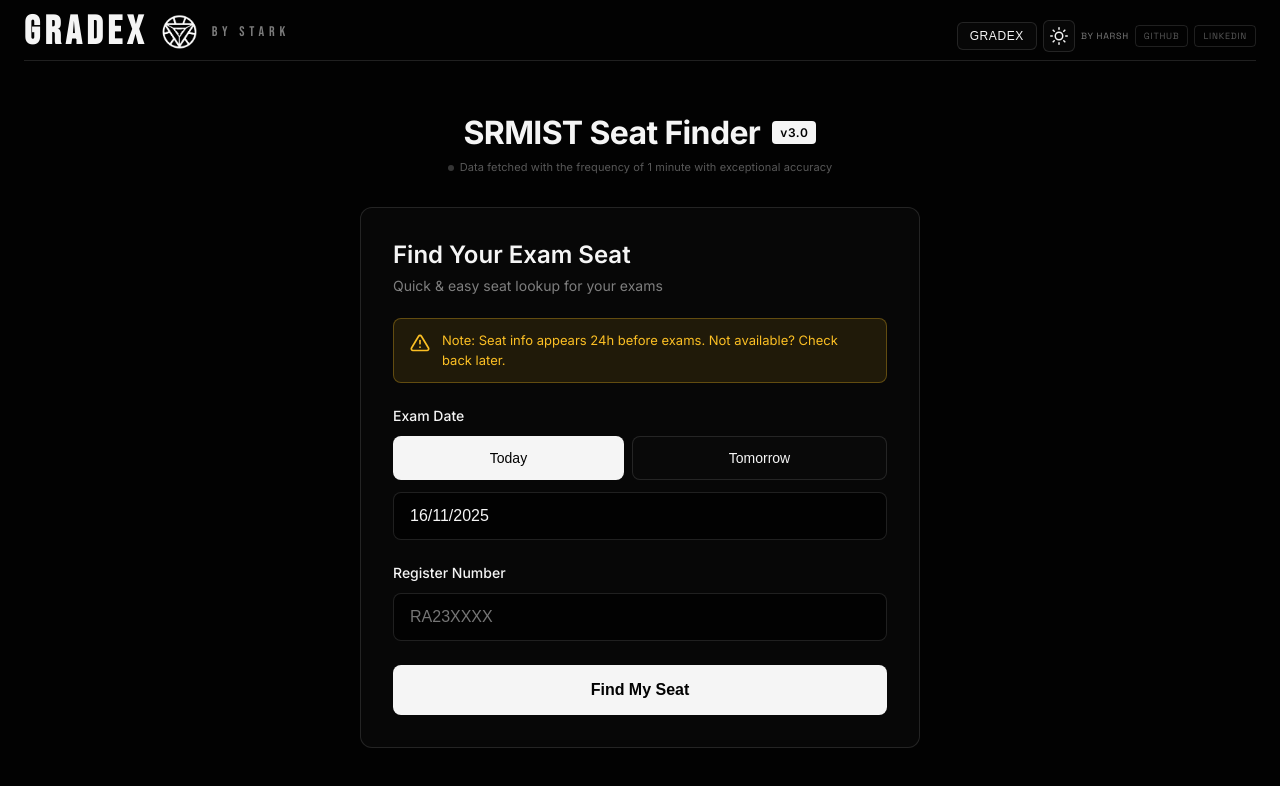
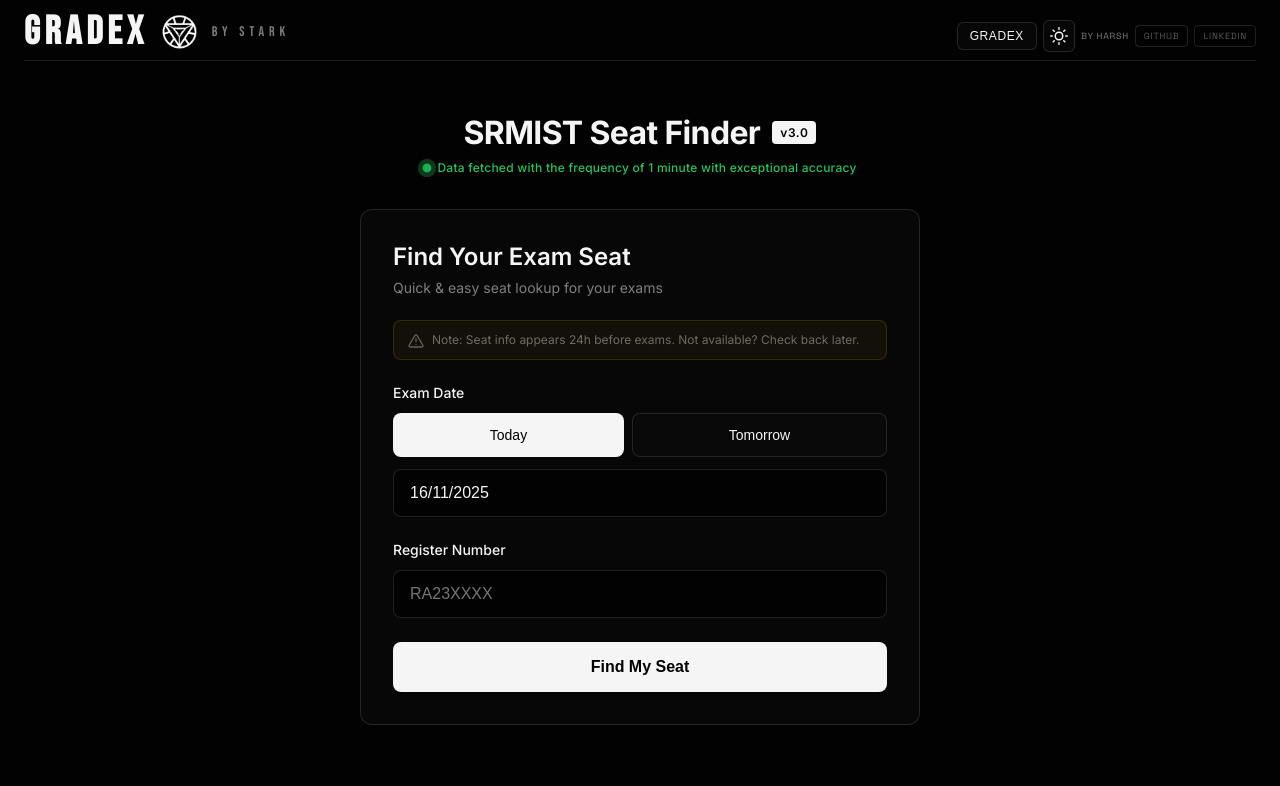
Before and after one commit to StarkAg/GradeX, a React (Vite) app: page / in a window 1280 px wide. Shown: the top 786 px of the page. Built offline with nearby package versions, Linux system fonts and the light colour scheme.

Commit message:
Make warning note less highlighted: reduce opacity, use subtle colors

```diff
--- a/src/components/SeatFinder.jsx
+++ b/src/components/SeatFinder.jsx
@@ -439,22 +439,22 @@ export default function SeatFinder() {
                 marginTop: '8px',
                 flexWrap: 'wrap',
                 maxWidth: '100%',
-                padding: '0 clamp(10px, 3vw, 20px)',
-                opacity: 0.7
+                padding: '0 clamp(10px, 3vw, 20px)'
               }}>
                 <div style={{
-                  width: '6px',
-                  height: '6px',
+                  width: '8px',
+                  height: '8px',
                   borderRadius: '50%',
-                  background: 'var(--text-secondary)',
-                  flexShrink: 0,
-                  opacity: 0.6
+                  background: '#22c55e',
+                  animation: 'livePulse 2s ease-in-out infinite',
+                  boxShadow: '0 0 0 0 rgba(34, 197, 94, 0.7)',
+                  flexShrink: 0
                 }}></div>
                 <span style={{
-                  fontSize: 'clamp(9px, 2.2vw, 11px)',
-                  fontWeight: 400,
-                  color: 'var(--text-secondary)',
-                  letterSpacing: '0.01em',
+                  fontSize: 'clamp(10px, 2.5vw, 12px)',
+                  fontWeight: 500,
+                  color: '#22c55e',
+                  letterSpacing: '0.02em',
                   textAlign: 'center',
                   lineHeight: '1.4'
                 }}>
@@ -495,25 +495,26 @@ export default function SeatFinder() {
           {/* Warning Note - Only show if no seat info found */}
           {(!seatInfo || seatInfo.length === 0 || seatInfo.every(seat => !seat.room || seat.room === '-')) && (
             <div style={{
-              background: 'rgba(251, 191, 36, 0.1)',
-              border: '1px solid rgba(251, 191, 36, 0.3)',
+              background: 'rgba(251, 191, 36, 0.05)',
+              border: '1px solid rgba(251, 191, 36, 0.15)',
               borderRadius: '8px',
-              padding: 'clamp(10px, 3vw, 12px) clamp(12px, 4vw, 16px)',
+              padding: 'clamp(8px, 2.5vw, 10px) clamp(10px, 3vw, 14px)',
               marginBottom: 'clamp(20px, 5vw, 24px)',
               display: 'flex',
               alignItems: 'flex-start',
-              gap: 'clamp(8px, 2vw, 12px)'
+              gap: 'clamp(6px, 1.5vw, 8px)'
             }}>
-              <svg width="20" height="20" viewBox="0 0 24 24" fill="none" stroke="currentColor" strokeWidth="2" strokeLinecap="round" strokeLinejoin="round" style={{ color: '#fbbf24', flexShrink: 0, marginTop: '2px', minWidth: '18px', width: 'clamp(18px, 4vw, 20px)', height: 'clamp(18px, 4vw, 20px)' }}>
+              <svg width="16" height="16" viewBox="0 0 24 24" fill="none" stroke="currentColor" strokeWidth="2" strokeLinecap="round" strokeLinejoin="round" style={{ color: 'var(--text-secondary)', flexShrink: 0, marginTop: '2px', minWidth: '14px', width: 'clamp(14px, 3.5vw, 16px)', height: 'clamp(14px, 3.5vw, 16px)', opacity: 0.7 }}>
                 <path d="M10.29 3.86L1.82 18a2 2 0 0 0 1.71 3h16.94a2 2 0 0 0 1.71-3L13.71 3.86a2 2 0 0 0-3.42 0z"></path>
                 <line x1="12" y1="9" x2="12" y2="13"></line>
                 <line x1="12" y1="17" x2="12.01" y2="17"></line>
               </svg>
               <p style={{
-                fontSize: 'clamp(12px, 3vw, 13px)',
-                color: '#fbbf24',
+                fontSize: 'clamp(11px, 2.8vw, 12px)',
+                color: 'var(--text-secondary)',
                 margin: 0,
-                lineHeight: '1.5'
+                lineHeight: '1.5',
+                opacity: 0.8
               }}>
                 Note: Seat info appears 24h before exams. Not available? Check back later.
               </p>
```
